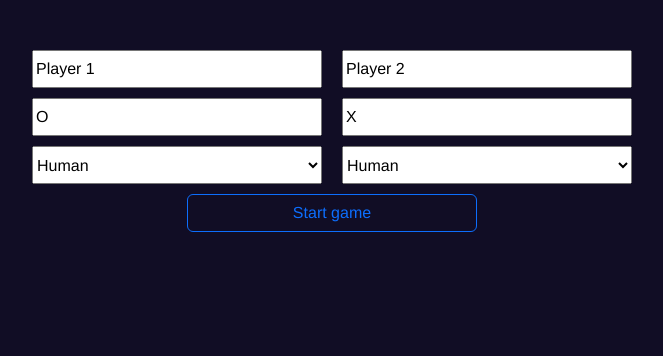
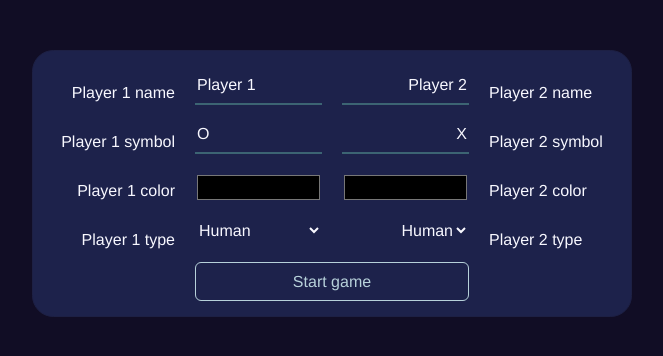
Before and after one commit to Anastazy6/JSCourse, a Django app: page /tictactoe in a window 1280 px wide. Shown: the top 356 px of the page, without its empty margins (308-971 px from the left). Run offline with Django 4.2, Linux system fonts and the light colour scheme; some libraries are stand-ins or nearby versions.

Commit message:
Start work on gameboard

```diff
--- a/JSCourse/course/static/scripts/modules/tictactoe/gameboard.js
+++ b/JSCourse/course/static/scripts/modules/tictactoe/gameboard.js
@@ -2,9 +2,15 @@ const Gameboard = (function() {
   let gameboard = {};
 
   function render() {
-    // Rendering logic goes here
-    console.log("Rendering is not yet implemented");
+    const fragment = document.createDocumentFragment();
+
+    gameboard.map(alignment => {
+      fragment.append(_createCell(alignment));
+    })
+
+    return fragment;
   }
+
 
   function reset() {
     gameboard = {
@@ -12,14 +18,33 @@ const Gameboard = (function() {
       'LN': null, 'NN': null, 'CN': null,
       'LE': null, 'NE': null, 'CE': null
     }
-    render();
   }
+
 
   function setOwnership(field, player) {
     if (! (gameboard[field] === null)) return; // Prevent action if a cell is occupied;
 
     gameboard[field] = player;
   }
+
+
+
+
+
+  function _createCell(alignment) {
+    const owner = gameboard.alignment;
+    const cell  = document.createElement('div');
+
+    cell.classList.add(
+      `cell-${alignment}`,
+      'gameboard-cell'
+    );
+    cell.innerText = owner.symbol || '';
+
+    return cell;
+  }
+
+
 
 
   return {
--- a/JSCourse/course/static/scripts/modules/tictactoe/tictactoe.js
+++ b/JSCourse/course/static/scripts/modules/tictactoe/tictactoe.js
@@ -12,8 +12,16 @@ const TicTacToe = (function() {
 
   function _handleStartGame(event) {
     event.preventDefault();
+    Gameboard.reset();
+    _updateGameboard();
 
     console.log("Game started, functionality not yet implemented");
+  }
+
+
+  function _updateGameboard() {
+    View.gameboard.innerHTML = '';
+    View.gameboard.append(Gameboard.render());
   }
 
 
--- a/JSCourse/course/static/scripts/modules/tictactoe/view.js
+++ b/JSCourse/course/static/scripts/modules/tictactoe/view.js
@@ -6,6 +6,7 @@ const View = (function() {
 
 
   return {
+    gameboard   : gameboard,
     launcherForm: launcherForm
   }
 })()
--- a/JSCourse/course/static/styles/includes/_general.scss
+++ b/JSCourse/course/static/styles/includes/_general.scss
@@ -34,6 +34,40 @@ h1, h2, h3, h4, h5, h6 {
   background: $background-color;
   color     : $text-color;
   text-align: center;
+}
+
+input {
+  display: block;
+
+  background   : transparent;
+  border       : none;
+  border-radius: 0;
+  color        : $text-color;
+  border-bottom: 2px solid map-get($theme-colors, "lleuad");
+  resize       : none;
+
+  &:focus, &:hover {
+    outline      : none;
+    border-bottom: 2px solid map-get($theme-colors, "lleuad-lawn");
+  }
+}
+
+select {
+  height: 35px;
+  color : $text-color;
+  background-color: $article-background-color;
+  border          : 0px solid transparent;
+
+  select,
+  select:hover,
+  select:active,
+  select:focus {
+    border: 0px solid transparent;
+  }
+}
+
+.text-right {
+  text-align: right;
 }
 
 
--- a/JSCourse/course/static/styles/includes/_tictactoe.scss
+++ b/JSCourse/course/static/styles/includes/_tictactoe.scss
@@ -3,13 +3,26 @@
   margin   : auto;
 }
 
+// Labels
+#player-1-name-label   { grid-area: l1-name; }
+#player-1-symbol-label { grid-area: l1-symb; }
+#player-1-color-label  { grid-area: l1-clr ; }
+#player-1-type-label   { grid-area: l1-type; }
 
+#player-2-name-label   { grid-area: l2-name; }
+#player-2-symbol-label { grid-area: l2-symb; }
+#player-2-color-label  { grid-area: l2-clr ; }
+#player-2-type-label   { grid-area: l2-type; }
+
+// Input fields
 #player-1-name   { grid-area: p1-name; }
 #player-1-symbol { grid-area: p1-symb; }
+#player-1-color  { grid-area: p1-clr ; }
 #player-1-type   { grid-area: p1-type; }
 
 #player-2-name   { grid-area: p2-name; }
 #player-2-symbol { grid-area: p2-symb; }
+#player-2-color  { grid-area: p2-clr ; }
 #player-2-type   { grid-area: p2-type; }
 
 #start-TTT       { grid-area: start  ; }
@@ -20,12 +33,38 @@
   gap    : 10px 20px;
 
   grid-template-columns: 1fr 1fr 1fr 1fr;
-  grid-template-rows   : 1fr 1fr 1fr 1fr;
+  grid-template-rows   : 1fr 1fr 1fr 1fr 1fr;
   grid-template-areas  :
-    'p1-name p1-name p2-name p2-name'
-    'p1-symb p1-symb p2-symb p2-symb'
-    'p1-type p1-type p2-type p2-type'
+    'l1-name p1-name p2-name l2-name'
+    'l1-symb p1-symb p2-symb l2-symb'
+    'l1-clr  p1-clr  p2-clr  l2-clr '
+    'l1-type p1-type p2-type l2-type'
     '.       start   start   .      ';
+}
+
+
+.player-info-input,
+.player-color-input,
+.player-type-input {
+  min-width: 50px;
+}
+
+.player-form-label {
+  padding-top: 15px;
+}
+
+#player-1-color,
+#player-2-color {
+  border  : none;
+  width   : 100%;
+  position: relative;
+  top     : 10px;
+}
+
+#player-2-name,
+#player-2-symbol,
+#player-2-type {
+  text-align: right;
 }
 
 
--- a/JSCourse/course/templates/TicTacToe/launcher.html
+++ b/JSCourse/course/templates/TicTacToe/launcher.html
@@ -2,22 +2,46 @@
 
   {% for ID in players %}
 
+      <label
+        class ='player-form-label
+                {% if ID == 1 %} text-right {% endif %}'
+        id    ='player-{{ ID }}-name-label'
+        for   ='player-{{ ID }}-name'
+      >
+        Player {{ ID }} name
+      </label>
       <input
-        id         ='player-{{ ID }}-name'
-        type       ='text'
-        name       ='player-{{ ID }}-name'
-        maxlength  =32
-        value      ='Player {{ ID }}'
-        placeholder='Player {{ ID }} name'
+        class       ='player-info-input
+                      {% if ID == 2 %} text-right {% endif %}'
+        id          ='player-{{ ID }}-name'
+        type        ='text'
+        name        ='player-{{ ID }}-name'
+        maxlength   =32
+        value       ='Player {{ ID }}'
+        placeholder ='Player {{ ID }} name'
         required
       >
+
+      <label
+        class ='player-form-label
+                {% if ID == 1 %} text-right {% endif %}'
+        id    ='player-{{ ID }}-symbol-label'
+        for   ='player-{{ ID }}-symbol'
+      >
+        Player {{ ID }} symbol
+      </label>
+
+      <!-- Contains default symbols: O for player 1, X for player 2 -->
       <input
-        id         ='player-{{ ID }}-symbol'
-        type       ='text'
-        name       ='player-{{ ID }}-symbol'
-        maxlength  = 8
-        placeholder='Player {{ ID }} symbol'
+        class       ='player-info-input
+                      {% if ID == 2 %} text-right {% endif %}'
+        id          ='player-{{ ID }}-symbol'
+        type        ='text'
+        name        ='player-{{ ID }}-symbol'
+        maxlength   = 8
+        placeholder ='Player {{ ID }} symbol'
         required
+
 
         {% if ID == 1 %}
           value='O'
@@ -25,8 +49,32 @@
           value='X'
         {% endif %}
       >
+
+      <label
+        class ='player-form-label
+                {% if ID == 1 %} text-right {% endif %}'
+        for   ='player-{{ ID }}-color'
+      >
+        Player {{ ID }} color
+      </label>
+      <input
+        class ='player-color-input
+                {% if ID == 2 %} text-right {% endif %}'
+        id    ='player-{{ ID }}-color'
+        type  ='color'
+      >
+
+      <label
+        class ='player-form-label
+                {% if ID == 1 %} text-right {% endif %}'
+        id    ='player-{{ ID }}-type-label'
+        for   ='player-{{ ID }}-type'
+      >
+        Player {{ ID }} type
+      </label>
       <select
-        id='player-{{ ID }}-type'
+        class='player-type-input'
+        id   ='player-{{ ID }}-type'
       >
         {% include './player-type.html' %}
       </select>
@@ -36,7 +84,7 @@
   <button
     role ='submit'
     id   ='start-TTT'
-    class='btn btn-outline-primary'
+    class='btn btn-outline-lleuad-lawn'
   >
     Start game
   </button>
--- a/JSCourse/course/templates/TicTacToe/tictactoe.html
+++ b/JSCourse/course/templates/TicTacToe/tictactoe.html
@@ -7,18 +7,18 @@
 {% block body-mid %}
 
 
-  <section
+  <article
     id="launcher"
   >
   {% include './launcher.html' %}
-  </section>
+  </article>
 
 
 
   <section
     id="gameboard"
   >
-
+    {% include './gameboard.html' %}
   </section>
 
 
```
Also changed, not shown: JSCourse/course/static/styles/styles.css, JSCourse/course/templates/TicTacToe/gameboard.html (added), 1 other file.
